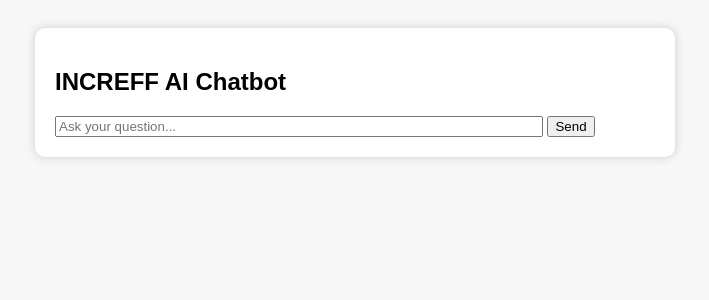
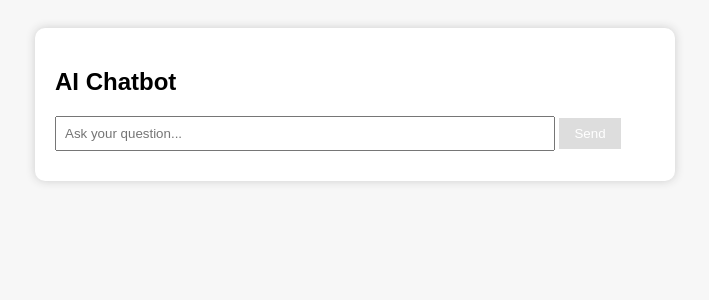
Before and after one commit to Drutika06/chatbot-, a Flask app: page / in a window 1280 px wide. Shown: the top 300 px of the page, without its empty margins (285-994 px from the left). Run offline with Flask 3, Linux system fonts and the light colour scheme.

Commit message:
Update index.html

```diff
--- a/ChatBot/templates/index.html
+++ b/ChatBot/templates/index.html
@@ -1,37 +1,69 @@
 <!DOCTYPE html>
 <html>
 <head>
-    <title>INCREFF Chatbot</title>
+    <title>Chatbot</title>
     <style>
         body { font-family: Arial; padding: 20px; background: #f7f7f7; }
         #chatbox { max-width: 600px; margin: auto; background: white; padding: 20px; border-radius: 10px; box-shadow: 0 0 10px #ccc; }
         .msg { margin-bottom: 10px; }
         .user { color: blue; }
         .bot { color: green; }
+        #message { width: 80%; padding: 8px; margin-bottom: 10px; }
+        button { padding: 8px 15px; background-color: #4CAF50; color: white; border: none; cursor: pointer; }
+        button:disabled { background-color: #ddd; cursor: not-allowed; }
+        .loading { color: #888; font-style: italic; }
     </style>
 </head>
 <body>
     <div id="chatbox">
-        <h2>INCREFF AI Chatbot</h2>
+        <h2> AI Chatbot</h2>
         <div id="chatlog"></div>
         <input type="text" id="message" placeholder="Ask your question..." style="width: 80%;">
-        <button onclick="sendMessage()">Send</button>
+        <button id="sendBtn" onclick="sendMessage()" disabled>Send</button>
     </div>
 
     <script>
+        // Enable the Send button if there is input
+        document.getElementById("message").addEventListener("input", function() {
+            const message = document.getElementById("message").value;
+            document.getElementById("sendBtn").disabled = !message.trim();
+        });
+
         async function sendMessage() {
             const msg = document.getElementById("message").value;
             if (!msg) return;
+
+            // Show user's message
             document.getElementById("chatlog").innerHTML += `<div class='msg user'><b>You:</b> ${msg}</div>`;
             document.getElementById("message").value = "";
+            document.getElementById("sendBtn").disabled = true;
 
+            // Show loading indicator for bot
+            document.getElementById("chatlog").innerHTML += `<div class='msg loading'><i>Bot is typing...</i></div>`;
+            scrollToBottom();
+
+            // Send message to the server and get the response
             const response = await fetch("/chat", {
                 method: "POST",
                 headers: { "Content-Type": "application/json" },
                 body: JSON.stringify({ message: msg })
             });
+
             const data = await response.json();
+
+            // Remove the loading indicator
+            const loadingMsg = document.querySelector(".loading");
+            if (loadingMsg) loadingMsg.remove();
+
+            // Show bot's response
             document.getElementById("chatlog").innerHTML += `<div class='msg bot'><b>Bot:</b> ${data.response}</div>`;
+            scrollToBottom();
+        }
+
+        // Scroll chat log to the bottom
+        function scrollToBottom() {
+            const chatlog = document.getElementById("chatlog");
+            chatlog.scrollTop = chatlog.scrollHeight;
         }
     </script>
 </body>
```
